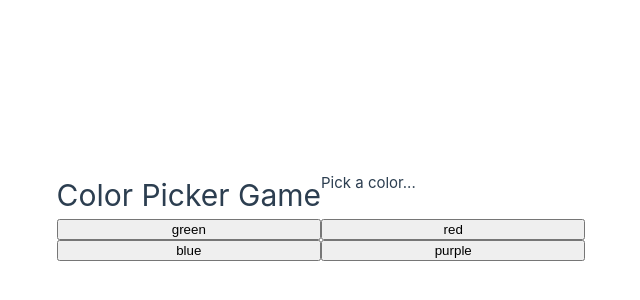
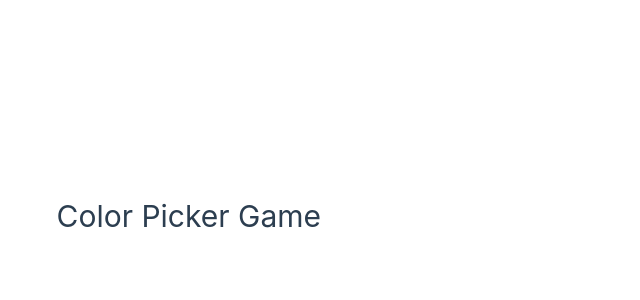
Before and after one commit to iykeevans/altschool-class-of-vue, a Vue app: page / in a window 1280 px wide. Shown: the part 184-484 px from the top of the page, without its empty margins (319-959 px from the left). Built offline with nearby package versions, Linux system fonts and the light colour scheme.

Commit message:
Update ColorPickerGame.vue

```diff
--- a/src/components/ColorPickerGame.vue
+++ b/src/components/ColorPickerGame.vue
@@ -7,30 +7,3 @@
     {{ color }}
   </button>
 </template>
-
-<script>
-import { ref, reactive } from "@vue/reactivity";
-
-export default {
-  setup() {
-    const colors = ["green", "red", "blue", "purple"];
-    let message = ref("Pick a color...");
-
-    const matchColor = (value) => {
-      // do a random color based on the array index;
-      const randomNumber = Math.floor(Math.random() * 3) + 1; //between 1 - 4
-
-      if (colors[randomNumber] === value) {
-        message.value = `You win... [answer: ${colors[randomNumber]}]`;
-        return;
-      }
-
-      message.value = `You loose [answer: ${colors[randomNumber]}]`;
-    };
-
-    return { colors, message, matchColor };
-  },
-};
-</script>
-
-<style></style>
```
